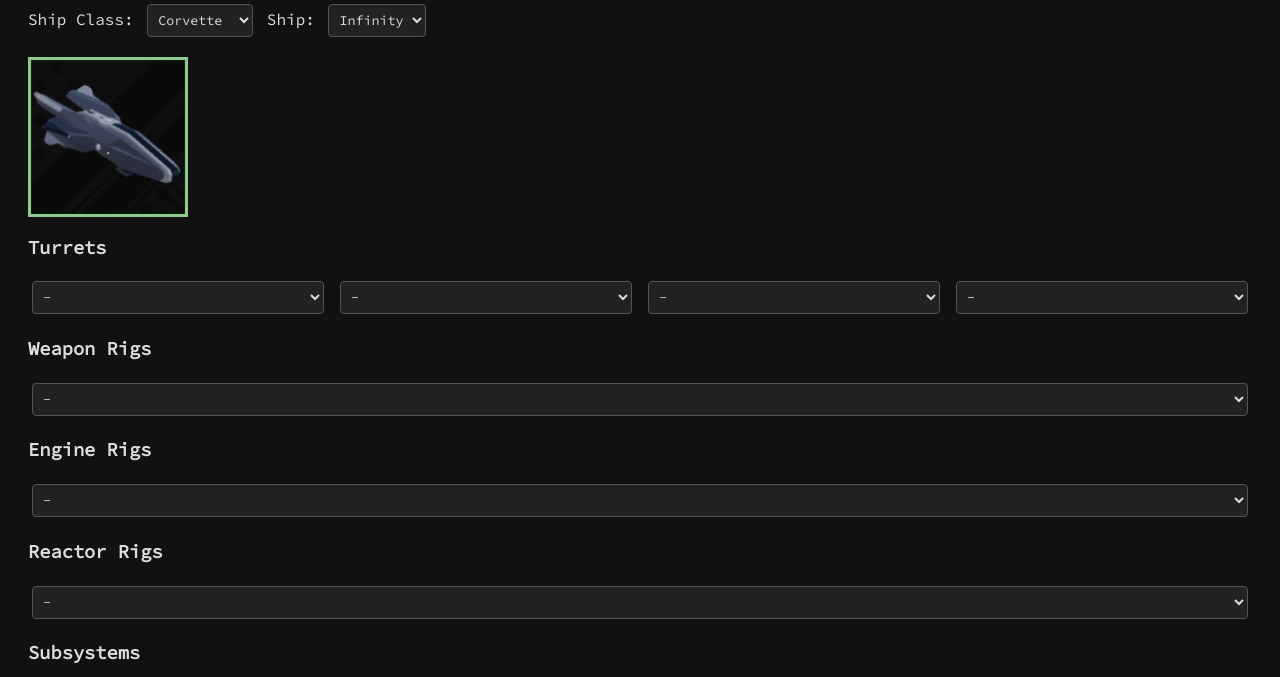
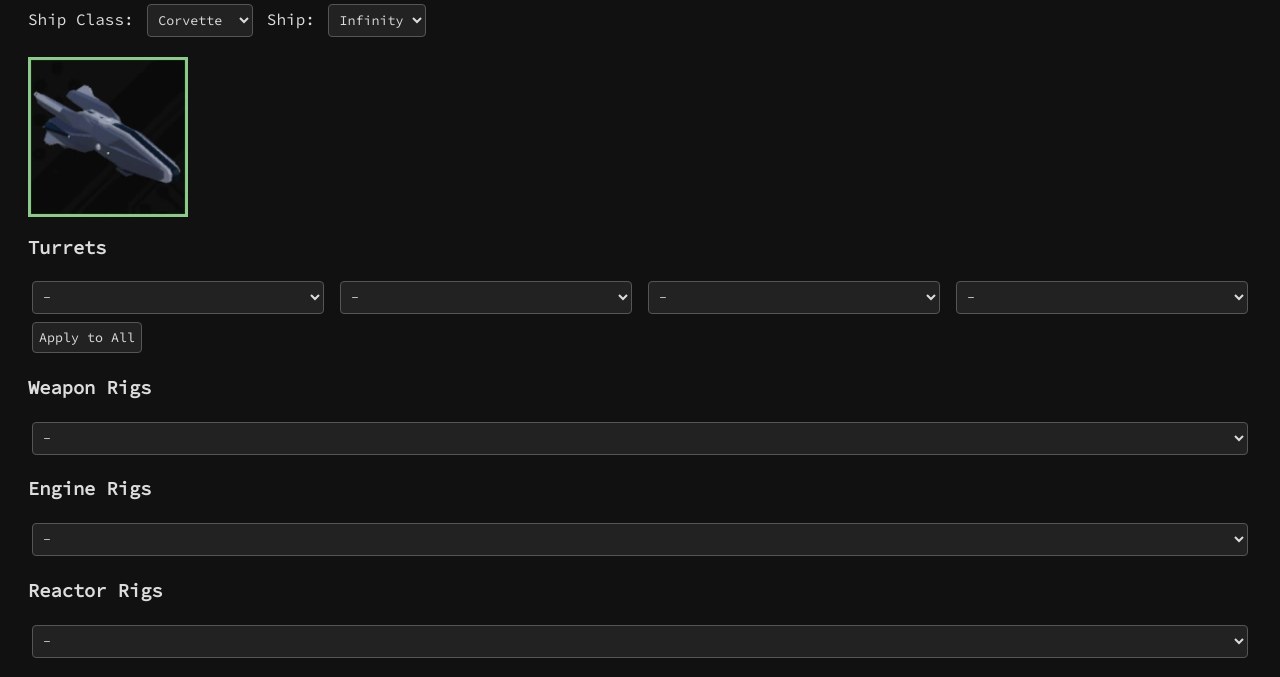
Before and after one commit to EclipseArchive/starscapeshipbuilder, a plain HTML site: page index.html in a window 1280 px wide. Shown: the part 111-788 px from the top of the page. Drawn offline with Linux system fonts and the light colour scheme.

Commit message:
Added an "Apply to All" button for the turrets, -M behind all the medium turrets, Ion-M exists now

```diff
--- a/index.html
+++ b/index.html
@@ -65,6 +65,7 @@
   <div class="section">
     <h3>Turrets</h3>
     <div id="turret-slots" class="dropdowns"></div>
+    <button onclick="applyFirstTurretToAll()">Apply to All</button>
   </div>
 
   <div class="section" id="medium-turret-section" style="display:none;">
--- a/script.js
+++ b/script.js
@@ -1,6 +1,6 @@
 const turretTypes = ['Beam', 'Cannon', 'Flak', 'Coilgun', 'Railgun', 'Ion', 'Shrapnel', 'Blaster', 'Miner', 'Strip Miner', 'Precision Miner', 'Ice Miner'];
 
-const mediumTurretTypes = ['Beam', 'Cannon', 'Coilgun', 'Railgun', 'Blaster'];
+const mediumTurretTypes = ['Beam-M', 'Cannon-M', 'Coilgun-M', 'Railgun-M', 'Ion-M', 'Blaster-M'];
 
 const rigTypes = {
   WEP: ['AP Rounds', 'HE Rounds', 'Ion Rounds', 'Heat Sink', 'Nullifier Rounds', 'Enhanced Servos', 'Rapid Bolt', 'Swift Bolt', 'Heavy Bolt', 'Targeter'],
@@ -174,4 +174,17 @@ function importBuild() {
   }
 }
 
+function applyFirstTurretToAll() {
+  const turretSelects = document.getElementById('turret-slots').querySelectorAll('select');
+  const mediumSelects = document.getElementById('medium-turret-slot').querySelectorAll('select');
+
+  if (turretSelects.length === 0) return;
+
+  const selectedValue = turretSelects[0].value;
+  if (!selectedValue || selectedValue === '-') return;
+
+  turretSelects.forEach(sel => sel.value = selectedValue);
+  mediumSelects.forEach(sel => sel.value = selectedValue);
+}
+
 window.onload = fetchData;
```
